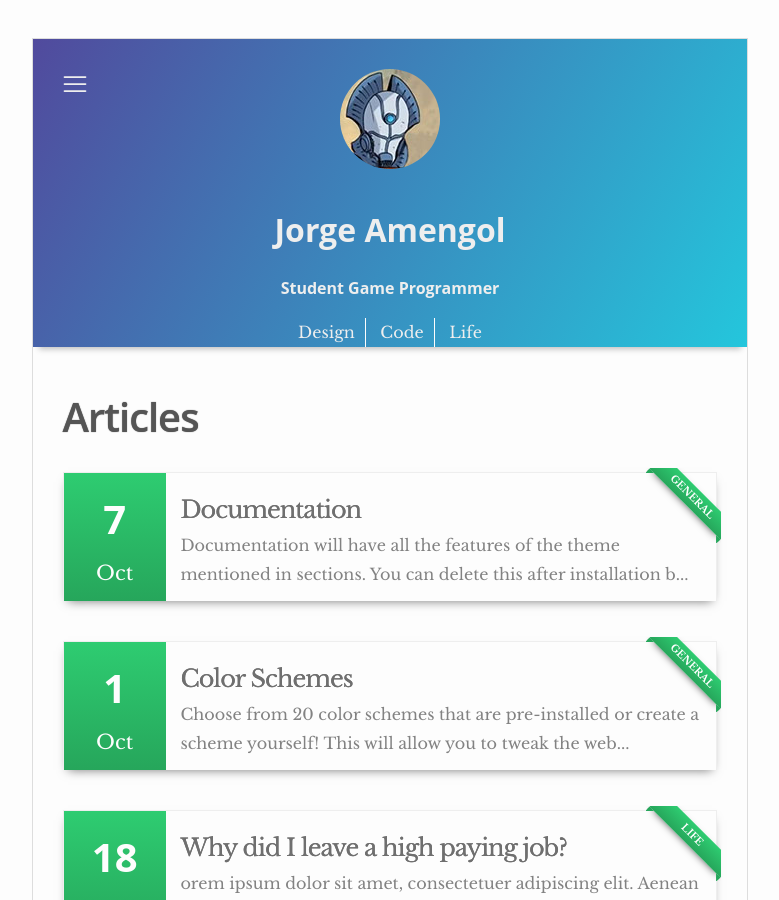
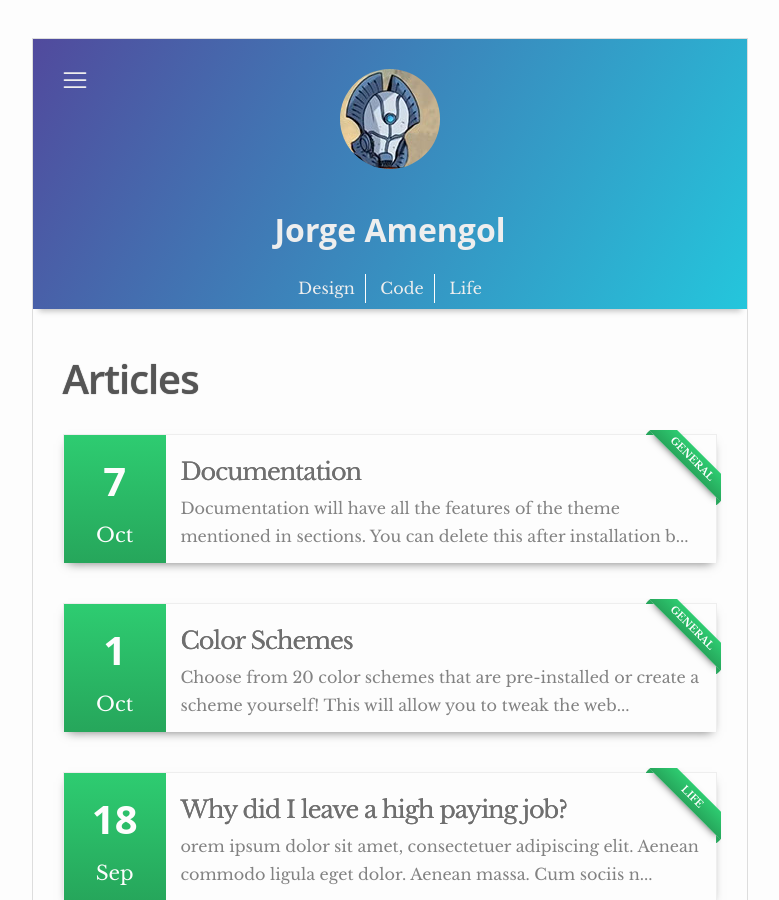
Before and after one commit to amengol/amengol.github.io, a Jekyll site: the page built from index.html, in a window 1280 px wide and 900 px high. Shown: the whole window, without its empty margins (250-1029 px from the left). Built offline with Jekyll 4.4.1, drawn with Linux system fonts in a browser that asks for light colours.

Commit message:
Update header.html

```diff
--- a/_includes/header.html
+++ b/_includes/header.html
@@ -11,7 +11,6 @@
 <img class="author-image" alt="site-title" src="{{site.baseurl}}/images/{{site.author.image}}">
 </a>
 <h1 class="author-about">{{site.author.name}}</h1>
-<h4 class="author-about">{{site.subtitle}}</h4>
 </div>
 <div class="menu-category">
 <div class="menu-item"><a class="{% if page.url == '/design/' %}active{% endif %} menu-link" href="{{site.baseurl}}/design/">Design</a></div>
```
